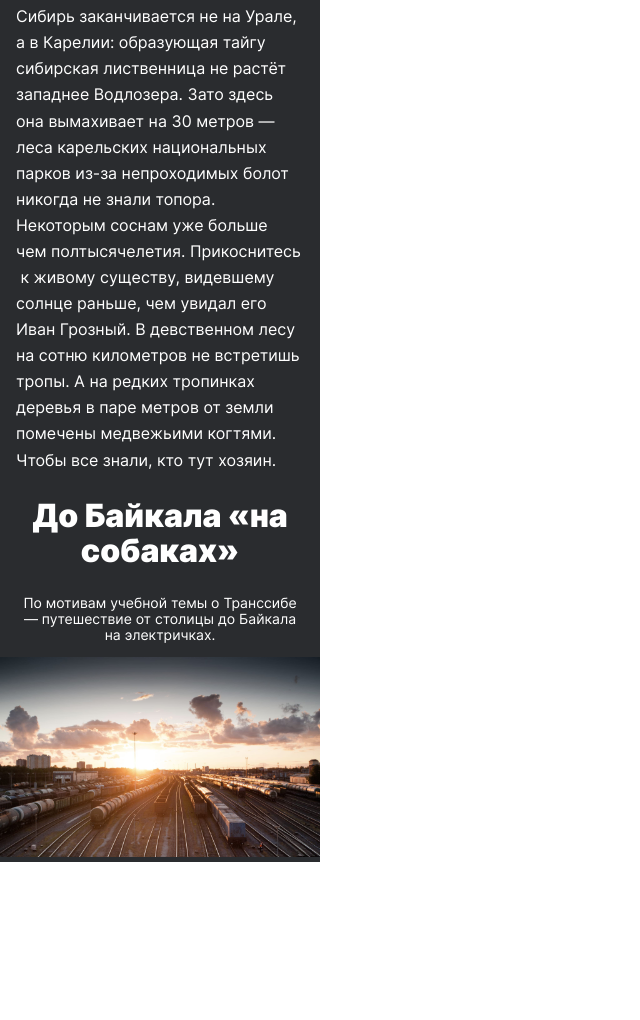
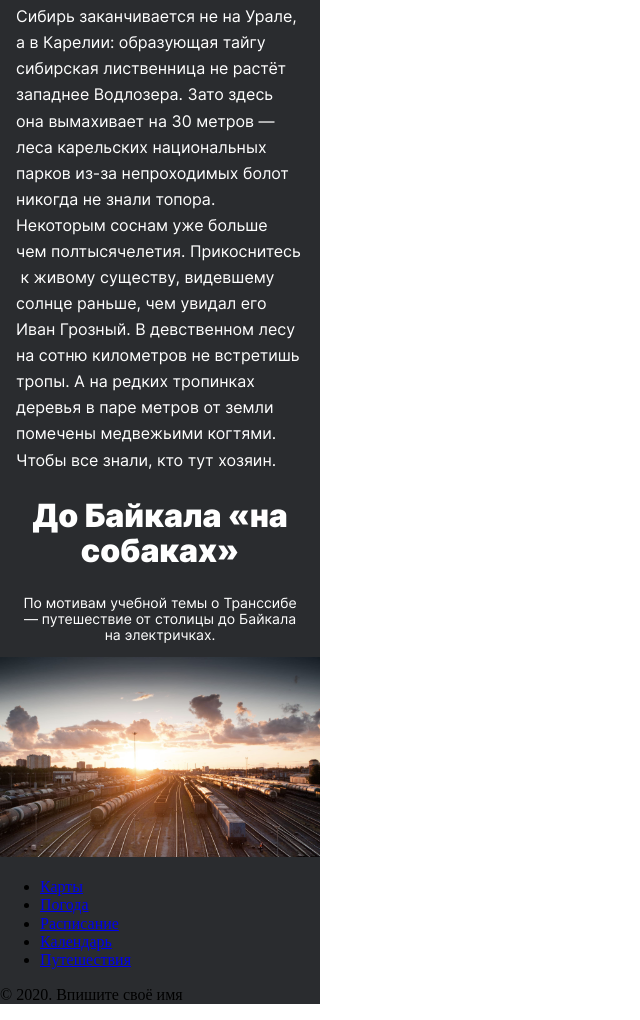
Before and after one commit to thatsnotme1/russian-travel, a plain HTML site: page index.html in a window 1280 px wide. Shown: the part 5993-7013 px from the top of the page, without its empty margins (0-640 px from the left). Before the commit the page ends 6855 px from the top, so only its background shows below. Drawn offline with Linux system fonts and the light colour scheme.

Commit message:
backup vs code crush

```diff
--- a/index.html
+++ b/index.html
@@ -38,8 +38,8 @@
                     <li>Часовых поясов 11</li>
                     <li>Объектов природного наследия ЮНЕСКО 12</li>
                     <li>Объектов культурного наследия ЮНЕСКО 16</li>
-                    <li> Природных заповедников 105</li>
-                    <li> Аэропортов 241</li>
+                    <li>Природных заповедников 105</li>
+                    <li>Аэропортов 241</li>
 
                 </ul>
 
@@ -124,6 +124,16 @@
 
 
             </section>
+            <footer class="footer">
+                <ul class="footer__link-list">
+                    <li><a class="footer__link-list_link" href="#">Карты</a></li>
+                    <li><a class="footer__link-list_link" href="#">Погода</a></li>
+                    <li><a class="footer__link-list_link" href="#">Расписание</a></li>
+                    <li><a class="footer__link-list_link" href="#">Календарь</a></li>
+                    <li><a class="footer__link-list_link" href="#">Путешествия</a></li>
+                </ul>
+            <p class="footer__copyright">© 2020. Впишите своё имя</p>
+            </footer>
 
 
 
```
Also changed, not shown: blocks/320px/footer-320px/__copyright/footer__copyright.css (added), blocks/320px/footer-320px/__list/_link/footer__list_link.css (added), blocks/320px/footer-320px/__list/footer__list.css (added), blocks/320px/footer-320px/footer.css (added).
